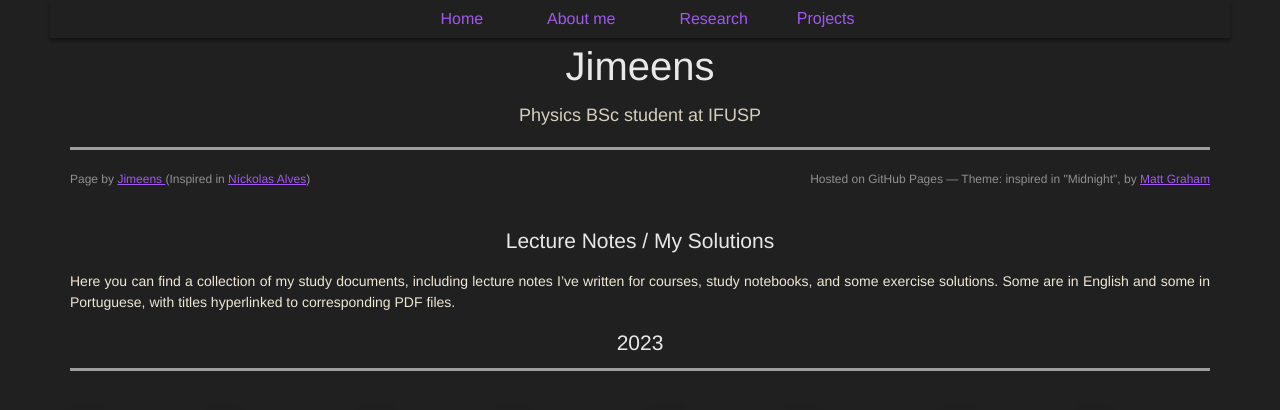
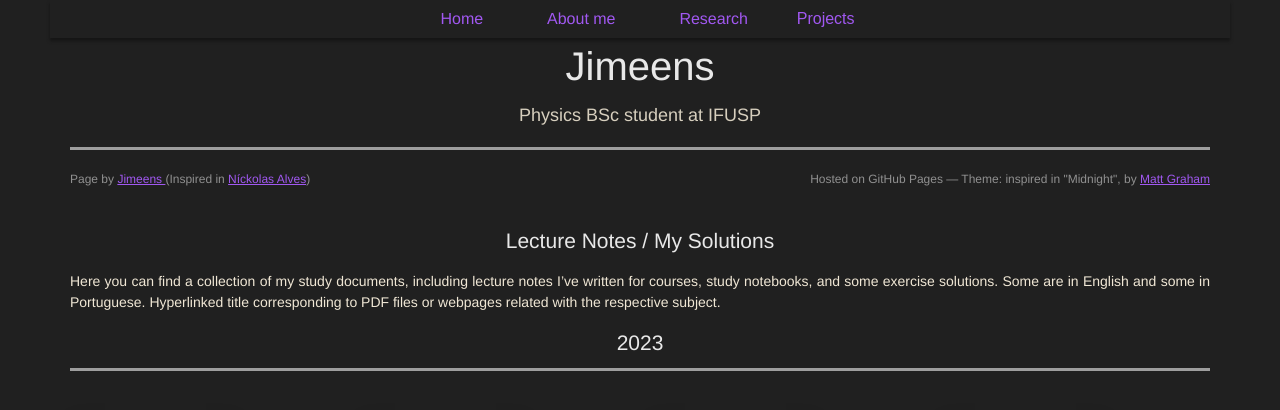
Before and after one commit to Jimeens/jimeens.github.io, a Jekyll site: the page built from projects/notes/index.md, in a window 1280 px wide and 1290 px high, cut to the strip 0-417 px from the top of the window. Shown: the top 410 px of the strip. Built offline with Jekyll 4.4.1, drawn with Linux system fonts in a browser that asks for light colours; some web fonts are replaced; our own code applies the rules of GitHub Pages for plain Markdown files; grey boxes are pictures that could not be loaded.

Commit message:
Update index.md

```diff
--- a/projects/notes/index.md
+++ b/projects/notes/index.md
@@ -1,6 +1,6 @@
 # Lecture Notes / My Solutions
 
-Here you can find a collection of my study documents, including lecture notes I've written for courses, study notebooks, and some exercise solutions. Some are in English and some in Portuguese, with titles hyperlinked to corresponding PDF files.
+Here you can find a collection of my study documents, including lecture notes I've written for courses, study notebooks, and some exercise solutions. Some are in English and some in Portuguese. Hyperlinked title corresponding to PDF files or webpages related with the respective subject.
 
 # 2023
 <div>
```
